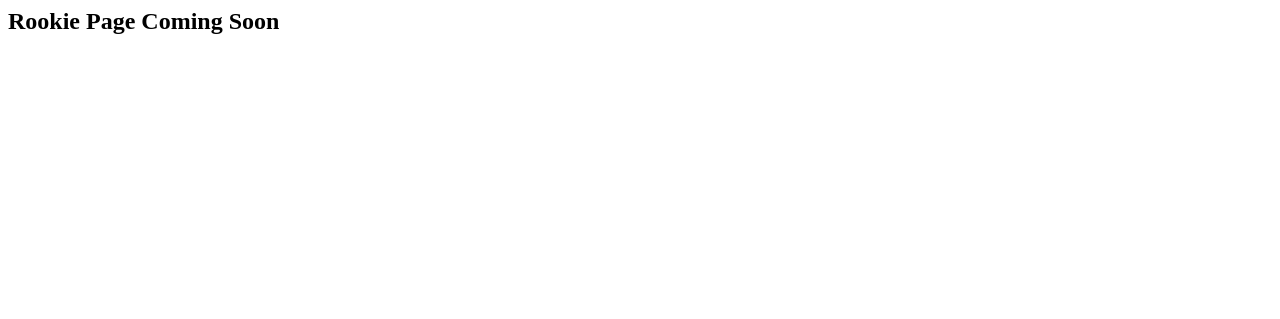
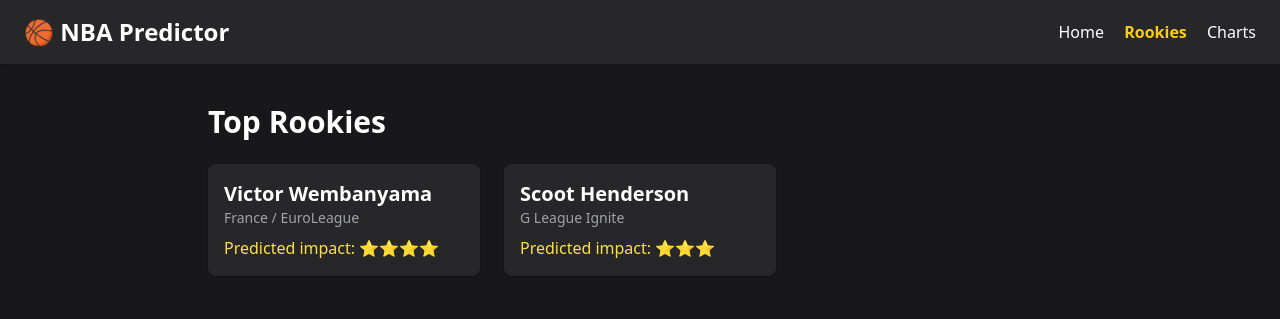
Before and after one commit to BornN2Cin/nba-web-app, a plain HTML site: page templates/rookie.html in a window 1280 px wide. Drawn offline with nearby package versions, Linux system fonts and the light colour scheme.

Commit message:
Update rookie.html

```diff
--- a/templates/rookie.html
+++ b/templates/rookie.html
@@ -1 +1,33 @@
-<h2>Rookie Page Coming Soon</h2>
+<!DOCTYPE html>
+<html lang="en">
+<head>
+  <meta charset="UTF-8">
+  <title>Rookies</title>
+  <script src="https://cdn.tailwindcss.com"></script>
+</head>
+<body class="bg-zinc-900 text-white font-sans min-h-screen">
+  <nav class="bg-zinc-800 shadow px-6 py-4 flex justify-between items-center">
+    <h1 class="text-2xl font-bold text-white">🏀 NBA Predictor</h1>
+    <div class="space-x-4">
+      <a href="/" class="text-white hover:text-yellow-400">Home</a>
+      <a href="/rookie" class="text-yellow-400 font-semibold">Rookies</a>
+      <a href="/charts" class="text-white hover:text-yellow-400">Charts</a>
+    </div>
+  </nav>
+  <main class="max-w-4xl mx-auto py-10 px-4">
+    <h2 class="text-3xl font-semibold mb-6">Top Rookies</h2>
+    <div class="grid gap-6 sm:grid-cols-2 lg:grid-cols-3">
+      <div class="bg-zinc-800 rounded-lg shadow p-4">
+        <h3 class="text-xl font-bold">Victor Wembanyama</h3>
+        <p class="text-sm text-zinc-400">France / EuroLeague</p>
+        <p class="mt-2 text-yellow-300">Predicted impact: ⭐⭐⭐⭐</p>
+      </div>
+      <div class="bg-zinc-800 rounded-lg shadow p-4">
+        <h3 class="text-xl font-bold">Scoot Henderson</h3>
+        <p class="text-sm text-zinc-400">G League Ignite</p>
+        <p class="mt-2 text-yellow-300">Predicted impact: ⭐⭐⭐</p>
+      </div>
+    </div>
+  </main>
+</body>
+</html>
```
